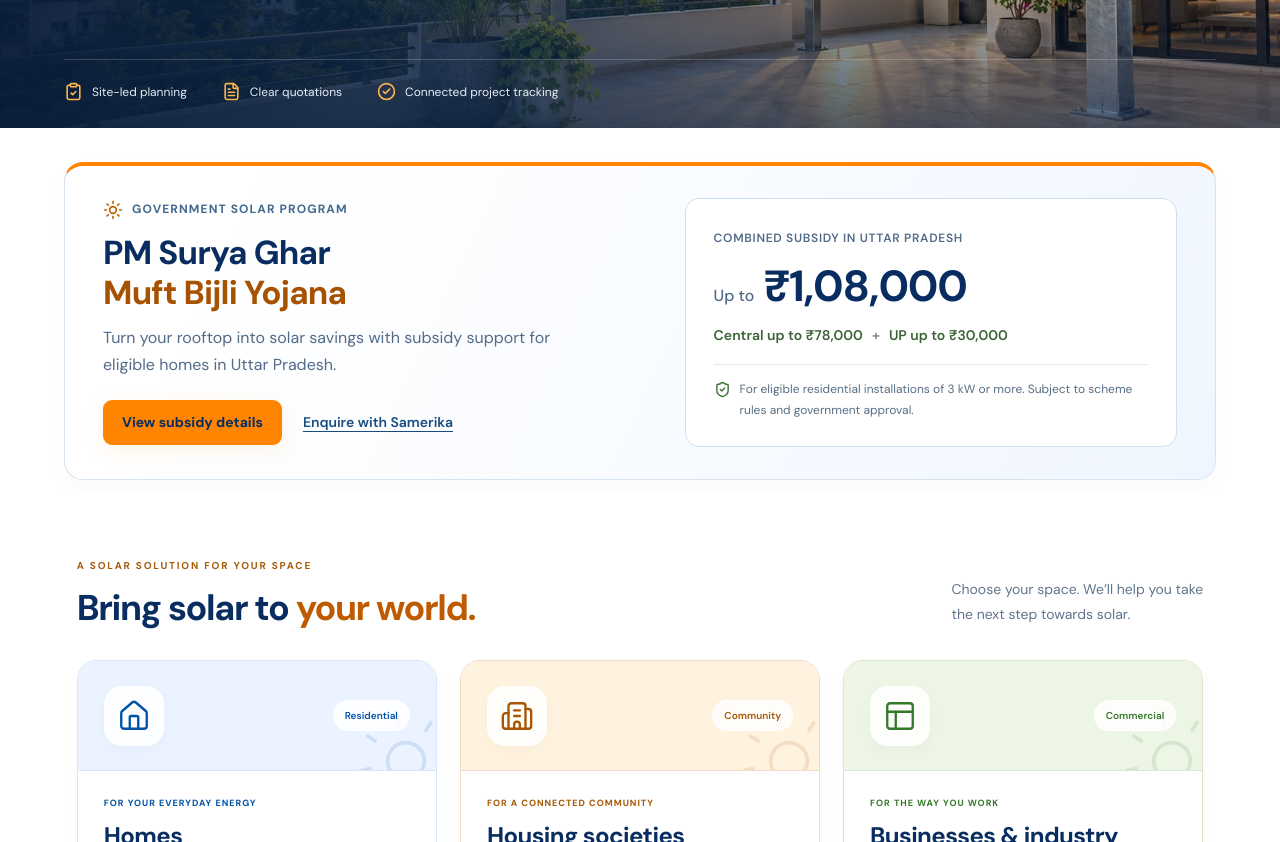
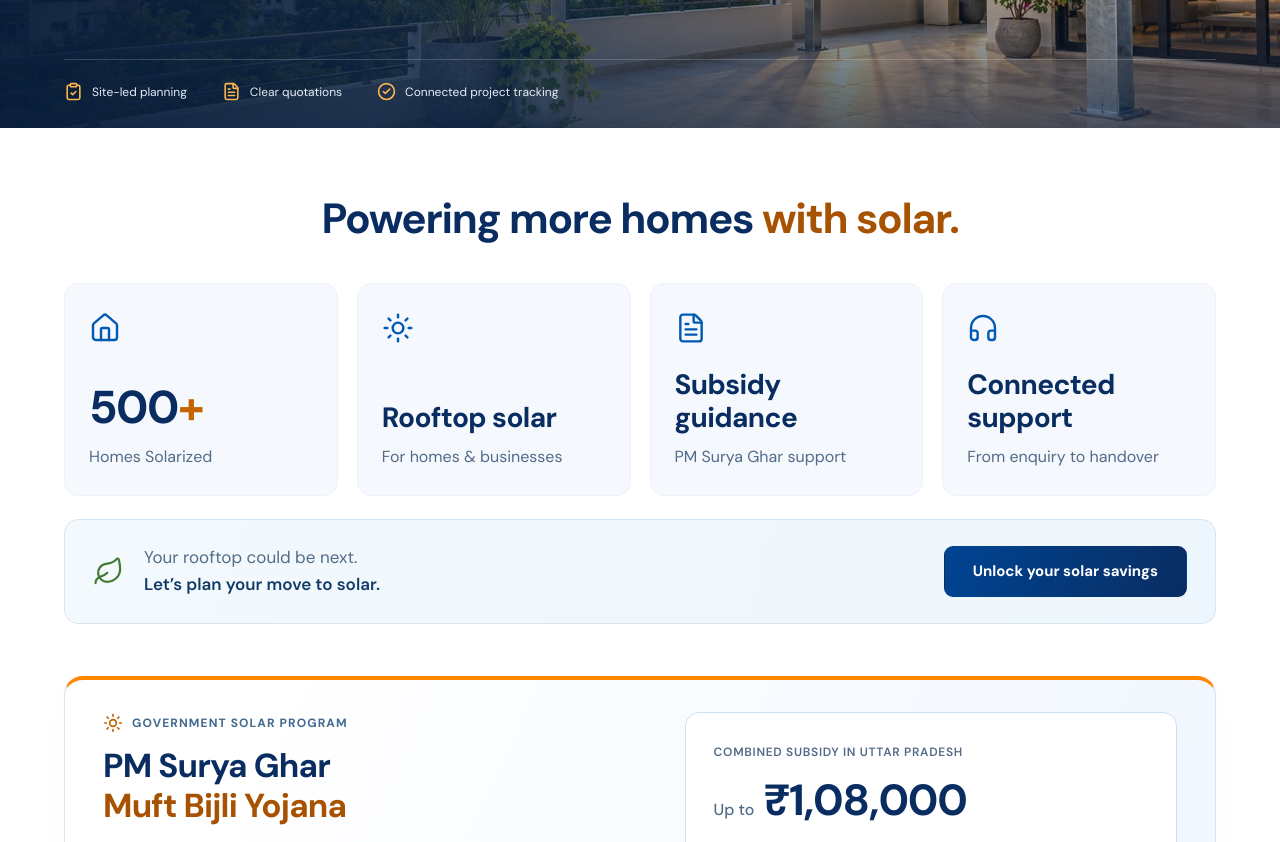
Before and after one commit to intoxiagmb-crypto/samerika, a Next.js app: page / in a window 1280 px wide. Shown: the part 640-1482 px from the top of the page. Built offline with nearby package versions, Linux system fonts and the light colour scheme.

Commit message:
Add homepage solar highlights with 500 plus homes

```diff
--- /dev/null
+++ b/app/home-highlights.css
@@ -0,0 +1,22 @@
+.sh-highlights{padding:65px max(5%,calc((100vw - 1280px)/2)) 18px;background:#fff}
+.sh-highlights>h2{font-size:clamp(30px,3.3vw,46px);line-height:1.25;font-weight:650;letter-spacing:-1.3px;text-align:center;color:#092d61;margin:0 0 37px}
+.sh-highlights>h2>span{color:#a75200}
+.sh-highlights-grid{display:grid;grid-template-columns:repeat(4,minmax(0,1fr));gap:19px}
+.sh-highlight-card{min-width:0;padding:28px 24px 25px;border:1px solid #edf2f9;border-radius:14px;background:#f5f8fd}
+.sh-highlight-card>svg{display:block;color:#005ab3;margin-bottom:24px}
+.sh-highlight-card>h3{display:flex;align-items:flex-end;min-height:66px;margin:0 0 10px;color:#092d61;font-size:28px;line-height:1.18;letter-spacing:-.6px;font-weight:650}
+.sh-highlight-count>h3{font-size:46px;letter-spacing:-1.5px}
+.sh-highlight-count>h3>span{color:#c56400}
+.sh-highlight-card>p{font-size:16px;line-height:1.65;color:#526b88;margin:0}
+.sh-highlights-cta{display:flex;justify-content:space-between;align-items:center;gap:25px;padding:24px 28px;margin-top:23px;border:1px solid #d6e7f3;border-radius:14px;background:linear-gradient(110deg,#f3f9fc,#edf6fc)}
+.sh-highlights-cta>div{display:flex;align-items:center;gap:20px}
+.sh-highlights-cta>div>svg{flex-shrink:0;color:#417b32}
+.sh-highlights-cta p{font-size:17px;color:#526b88;line-height:1.6;margin:0}
+.sh-highlights-cta strong{font-weight:600;color:#123c68}
+.sh-highlights-cta>.sh-button{min-height:50px;font-size:15px;flex-shrink:0;padding:14px 28px;background:linear-gradient(110deg,#004493,#092d61)}
+.sh-highlights-cta>.sh-button:hover{background:#003b91}
+.sh-highlights a:focus-visible{outline:3px solid #0073c8;outline-offset:4px}
+@media(max-width:1050px){.sh-highlights-grid{gap:15px}.sh-highlight-card{padding:24px 20px}.sh-highlight-card>h3{font-size:24px;min-height:58px}.sh-highlight-count>h3{font-size:42px}.sh-highlight-card>p{font-size:15px}}
+@media(max-width:800px){.sh-highlights-grid{grid-template-columns:repeat(2,minmax(0,1fr))}.sh-highlight-card>h3{min-height:56px}.sh-highlights-cta{padding:23px;gap:20px}.sh-highlights-cta>.sh-button{padding:13px 20px;font-size:14px}.sh-highlights-cta p{font-size:16px}}
+@media(max-width:550px){.sh-highlights{padding:39px 6% 8px}.sh-highlights>h2{font-size:30px;letter-spacing:-.8px;margin-bottom:25px}.sh-highlights>h2>span{display:block}.sh-highlights-grid{gap:12px}.sh-highlight-card{padding:21px 17px;border-radius:12px}.sh-highlight-card>svg{width:28px;height:28px;margin-bottom:18px}.sh-highlight-card>h3{font-size:21px;min-height:51px;letter-spacing:-.4px}.sh-highlight-count>h3{font-size:39px;letter-spacing:-1px}.sh-highlight-card>p{font-size:14px;line-height:1.6}.sh-highlights-cta{flex-direction:column;align-items:stretch;margin-top:17px;padding:23px 20px;border-radius:12px}.sh-highlights-cta>div{gap:14px}.sh-highlights-cta>.sh-button{width:100%}.sh-highlights-cta p{font-size:15px}}
+@media(max-width:360px){.sh-highlights-grid{grid-template-columns:1fr}.sh-highlight-card>h3{min-height:0;font-size:26px}.sh-highlight-count>h3{font-size:40px}.sh-highlight-card>p{font-size:16px}}
--- a/app/page.tsx
+++ b/app/page.tsx
@@ -8,6 +8,7 @@ import SolarPlanner from '@/components/solar-planner';
 import { ArrowRight, ArrowUpRight, Building2, Check, CheckCircle2, ClipboardCheck, FileText, House, Leaf, MessageCircle, Minus, PanelsTopLeft, Plus, ShieldCheck, Sun, Users, Clock3, Headphones, BriefcaseBusiness } from 'lucide-react';
 import './home.css';
 import './home-subsidy.css';
+import './home-highlights.css';
 
 const offerings = [
   { title: 'Homes', icon: House, property: 'Residential', description: 'Make room for clean energy on the roof you already have.', note: 'For your everyday energy', className: 'home', category: 'Residential', features: ['Rooftop assessment', 'Personalised quotation'], cta: 'Explore home solar' },
@@ -46,6 +47,17 @@ export default function HomePage() {
       <div className="sh-hero-shade"/>
       <div className="sh-hero-content"><span className="sh-eyebrow"><span/> SOLAR POWER. EVERYDAY POSSIBILITIES.</span><h1 id="home-title">A brighter future.<br/>Starts on <span>your roof.</span></h1><p>Make your move to solar with a team that connects every step—from your first enquiry to installation.</p><div className="sh-hero-actions"><Link href="/enquiry" className="sh-button sh-primary">Let’s talk solar <ArrowRight size={19}/></Link><a href="#solutions" className="sh-hero-link">Explore our solutions <ArrowUpRight size={18}/></a></div><div className="sh-hero-promise"><ShieldCheck size={19}/><span>Your rooftop. Your requirements. A plan built around you.</span></div></div>
       <div className="sh-hero-bottom"><span><ClipboardCheck size={19}/> Site-led planning</span><span><FileText size={19}/> Clear quotations</span><span><CheckCircle2 size={19}/> Connected project tracking</span></div>
+    </section>
+
+    <section className="sh-highlights" id="solar-highlights" aria-labelledby="highlights-heading">
+      <h2 id="highlights-heading">Powering more homes <span>with solar.</span></h2>
+      <div className="sh-highlights-grid">
+        <article className="sh-highlight-card sh-highlight-count"><House size={32} strokeWidth={1.8} aria-hidden="true"/><h3>500<span>+</span></h3><p>Homes Solarized</p></article>
+        <article className="sh-highlight-card"><Sun size={32} strokeWidth={1.8} aria-hidden="true"/><h3>Rooftop solar</h3><p>For homes & businesses</p></article>
+        <article className="sh-highlight-card"><FileText size={32} strokeWidth={1.8} aria-hidden="true"/><h3>Subsidy guidance</h3><p>PM Surya Ghar support</p></article>
+        <article className="sh-highlight-card"><Headphones size={32} strokeWidth={1.8} aria-hidden="true"/><h3>Connected support</h3><p>From enquiry to handover</p></article>
+      </div>
+      <div className="sh-highlights-cta"><div><Leaf size={31} strokeWidth={1.7} aria-hidden="true"/><p>Your rooftop could be next.<br/><strong>Let’s plan your move to solar.</strong></p></div><Link href="/enquiry" className="sh-button sh-dark">Unlock your solar savings</Link></div>
     </section>
 
     <section className="sh-subsidy" id="solar-subsidy" aria-labelledby="subsidy-heading">
```
